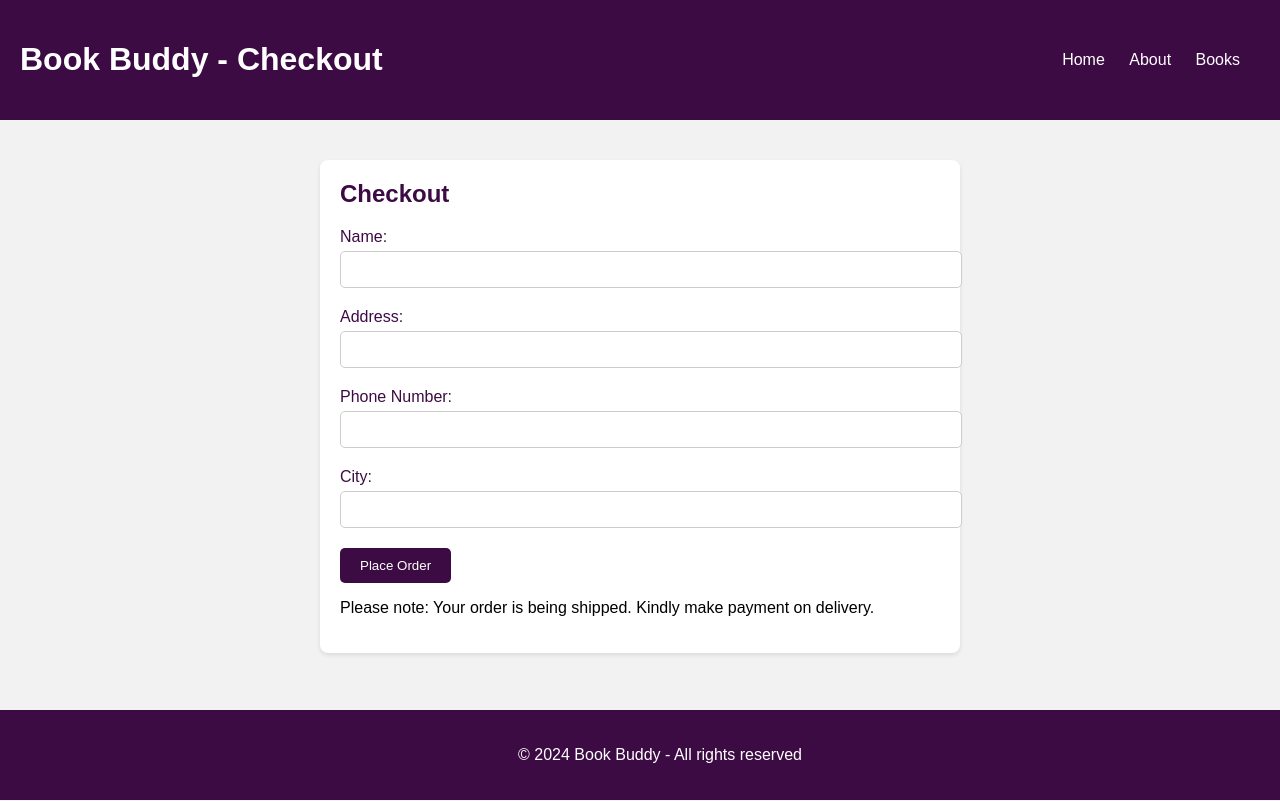
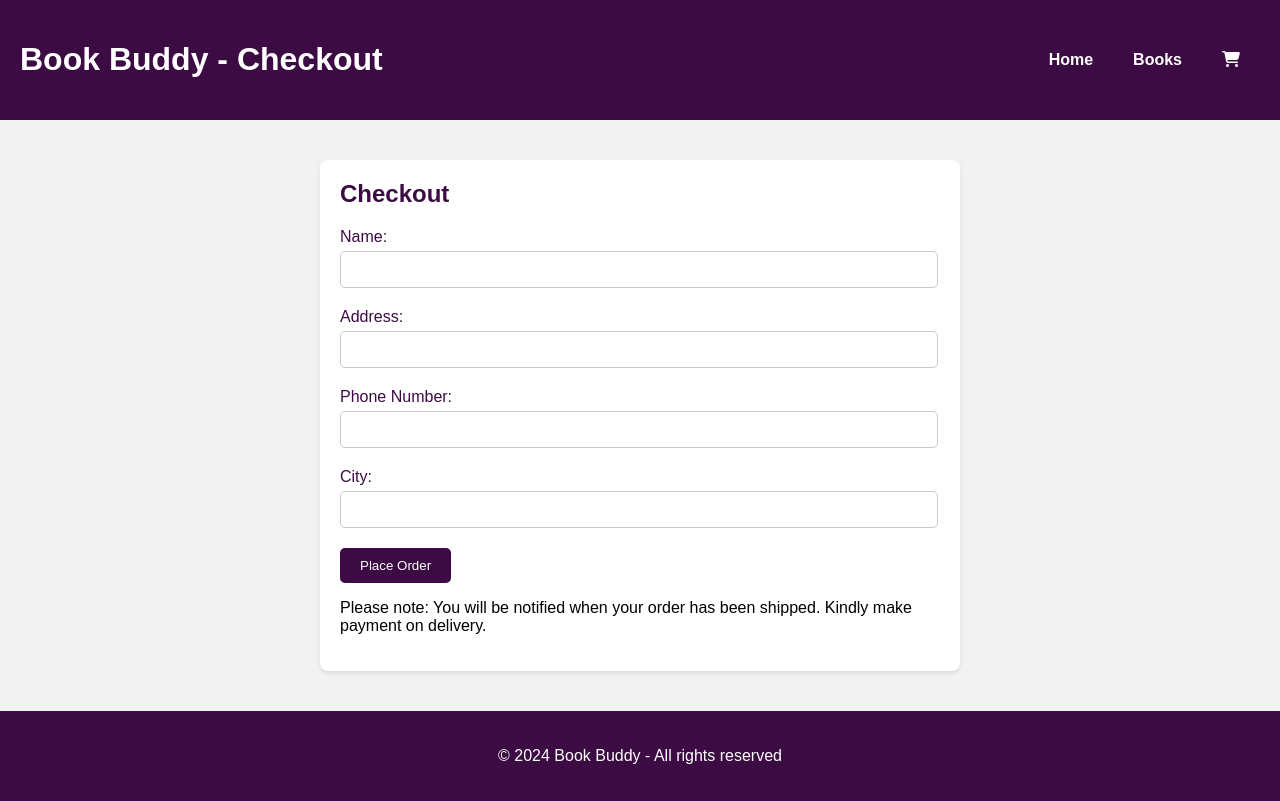
Before and after one commit to TrudyB-T/BookBuddy, a plain HTML site: page public/checkout.html in a window 1280 px wide. Drawn offline with Linux system fonts and the light colour scheme.

Commit message:
update checkout page

```diff
--- a/public/checkout.html
+++ b/public/checkout.html
@@ -3,6 +3,7 @@
 <head>
     <meta charset="UTF-8">
     <meta name="viewport" content="width=device-width, initial-scale=1.0">
+    <link rel="stylesheet" href="https://cdnjs.cloudflare.com/ajax/libs/font-awesome/6.5.1/css/all.min.css">
     <title>Book Buddy - Checkout</title>
     <style>
         body {
@@ -57,7 +58,7 @@
         }
         input[type="text"],
         input[type="number"] {
-            width: 100%;
+            width: 96%;
             padding: 10px;
             border-radius: 5px;
             border: 1px solid #ccc;
@@ -78,10 +79,32 @@
             color: #fff;
             text-align: center;
             padding: 20px;
-            position: fixed;
             bottom: 0;
-            width: 100%;
         }
+
+        #navbar{
+    display: flex;
+    align-items: center;
+    justify-content: center;
+  }
+
+  #navbar li{
+    list-style: none;
+    padding: 0 20px;
+    position: relative;
+  }
+
+  #navbar li a {
+    text-decoration: none;
+    font-size: 16px;
+    font-weight: 600;
+    color:  #fff;
+    transition: 0.3s ease;
+  }
+
+  #navbar li a:hover{
+    color: grey;
+  }
     </style>
 </head>
 <body>
@@ -89,13 +112,13 @@
         <div class="logo">
             <h1>Book Buddy - Checkout</h1>
         </div>
-        <nav>
-            <ul>
-                <li><a href="home.html">Home</a></li>
-                <li><a href="about.html">About</a></li>
-                <li><a href="books.html">Books</a></li>
+        <div>
+            <ul id="navbar">
+              <li><a href="home.html">Home</a></li>
+              <li><a href="books.html">Books</a></li>
+              <li><a href="cart.html"><i class="fa fa-cart-shopping"></i></a></li>
             </ul>
-        </nav>
+           </div>
     </header>
     <main>
         <div class="checkout-form">
@@ -120,9 +143,9 @@
                 <button type="submit" class="submit-button">Place Order</button>
             </form>
              <!-- Message informing the user to pay on delivery -->
-            <p>Please note: Your order is being shipped. Kindly make payment on delivery.</p>
-        </div>
-    </main>
+            <p>Please note: You will be notified when your order has been shipped. Kindly make payment on delivery.</p>
+        </main>
+    </section>
     <footer>
         <p>&copy; 2024 Book Buddy - All rights reserved</p>
     </footer>
```
